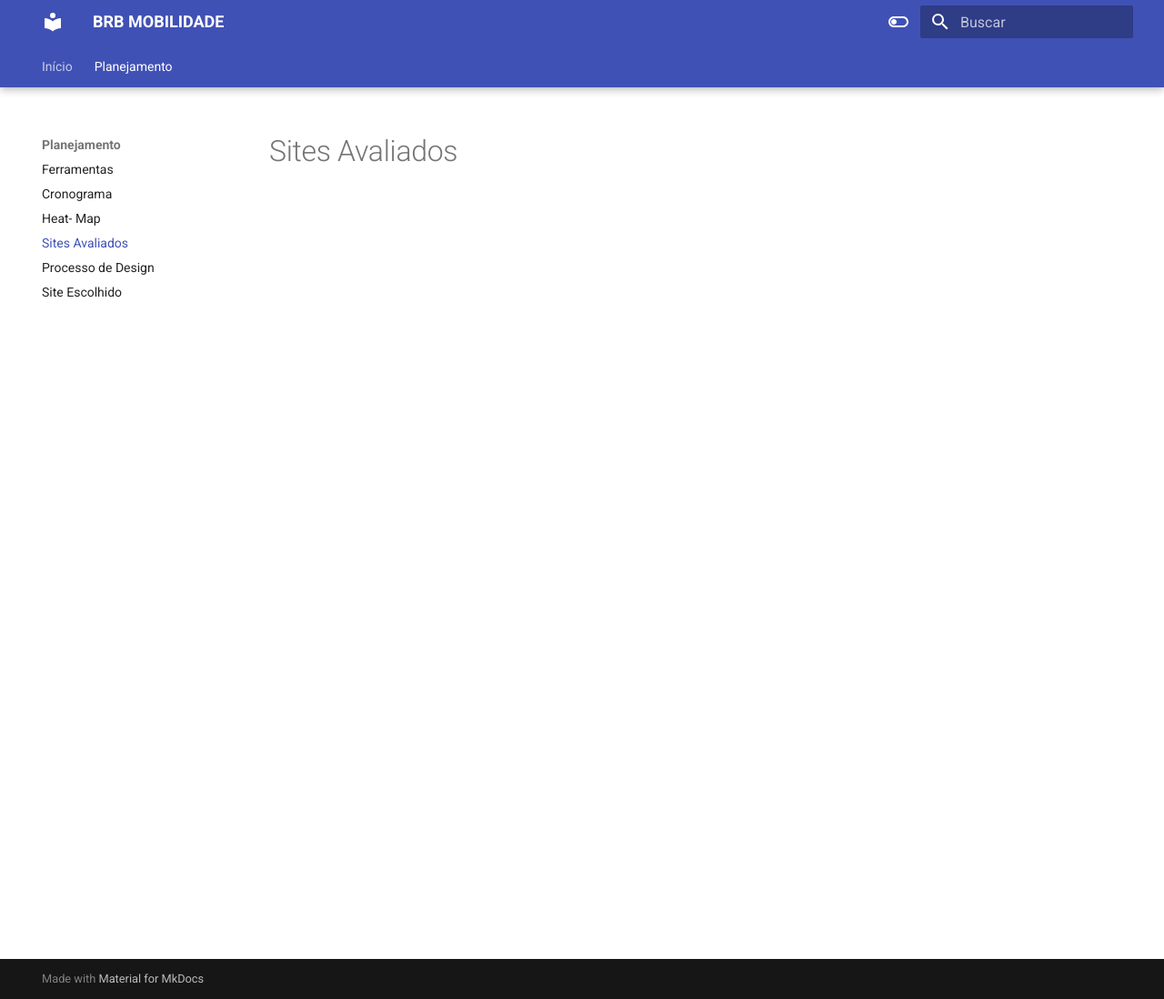
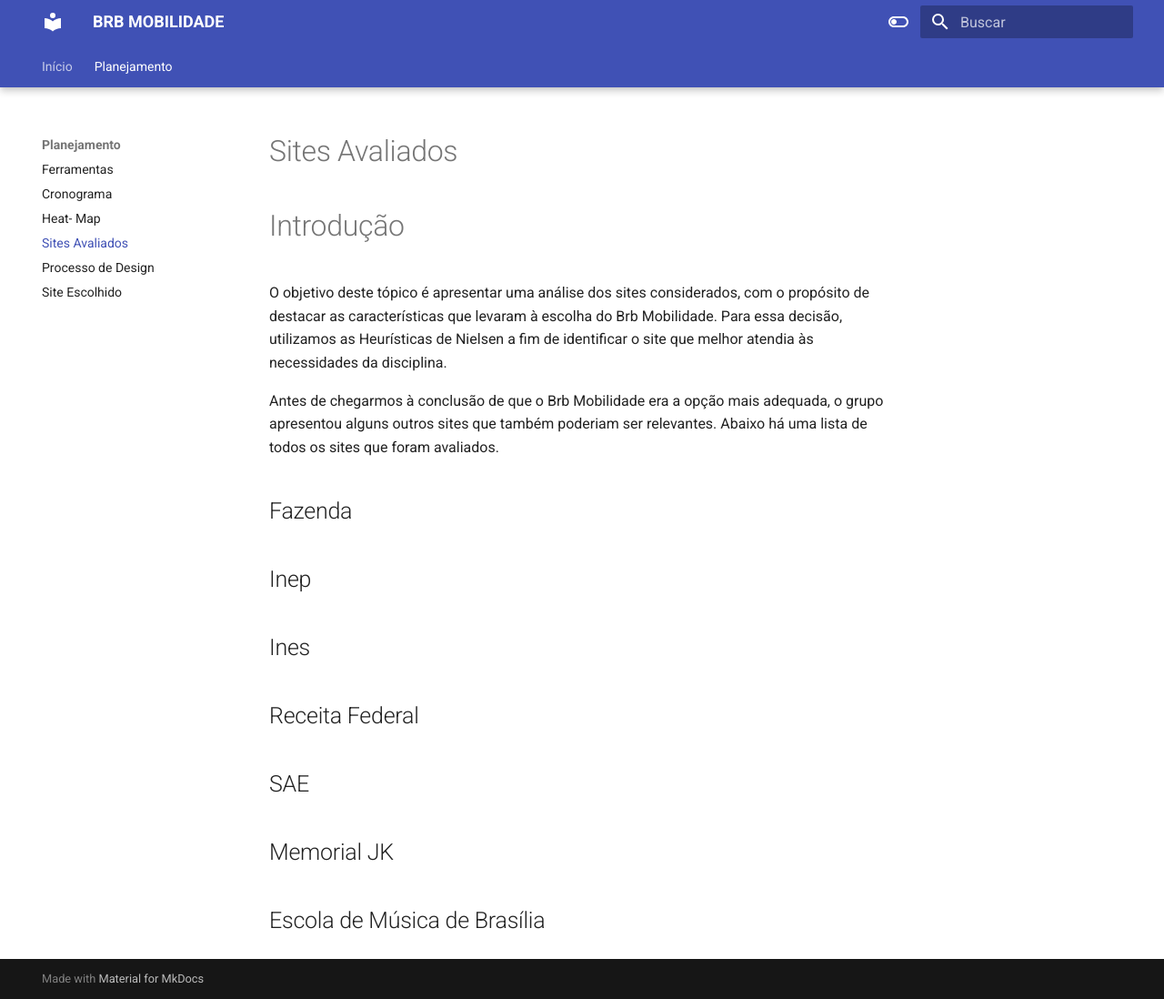
Before and after one commit to Interacao-Humano-Computador/2023.2--BRB-Mobilidade, an MkDocs documentation site: the page built from docs/lista_Site.md, in a window 1280 px wide and 1098 px high. Shown: the whole window at 91% size. Built offline with MkDocs 1.6.1 and Material for MkDocs 9.7.7, drawn with Linux system fonts in a browser that asks for light colours.

Commit message:
add lista de sites

```diff
--- a/docs/lista_Site.md
+++ b/docs/lista_Site.md
@@ -1 +1,15 @@
 # Sites Avaliados
+
+# Introdução
+
+O objetivo deste tópico é apresentar uma análise dos sites considerados, com o propósito de destacar as características que levaram à escolha do Brb Mobilidade. Para essa decisão, utilizamos as Heurísticas de Nielsen a fim de identificar o site que melhor atendia às necessidades da disciplina.
+
+Antes de chegarmos à conclusão de que o Brb Mobilidade era a opção mais adequada, o grupo apresentou alguns outros sites que também poderiam ser relevantes. Abaixo há uma lista de todos os sites que foram avaliados.
+
+## Fazenda
+## Inep
+## Ines
+## Receita Federal
+## SAE
+## Memorial JK
+## Escola de Música de Brasília
```
